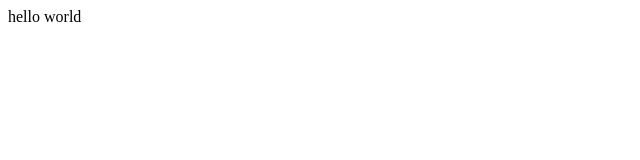
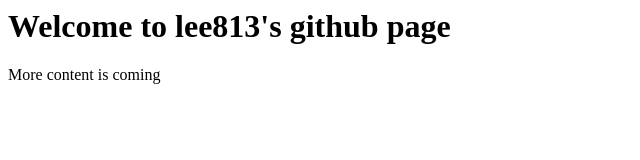
Before and after one commit to lee813/lee813.github.io, a plain HTML site: page index.html in a window 1280 px wide. Shown: the whole page, without its empty margins (0-640 px from the left). Drawn offline with Linux system fonts and the light colour scheme.

Commit message:
Update index.html

```diff
--- a/index.html
+++ b/index.html
@@ -1 +1,3 @@
-<p> hello world </p>
+<h1> Welcome to lee813's github page </h1>
+
+<div>More content is coming</div>
```
